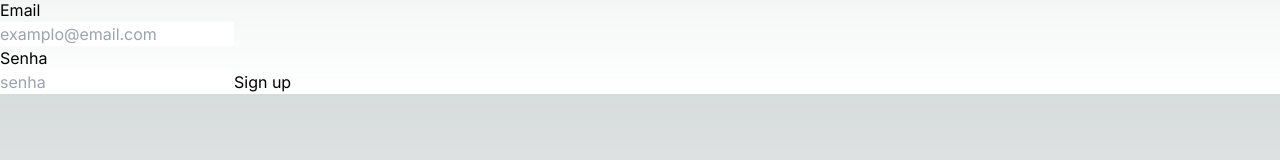
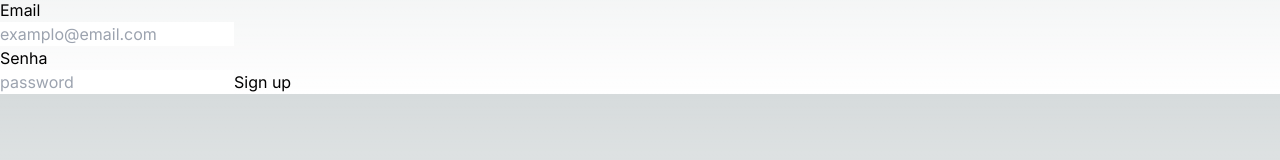
Before and after one commit to diogojorgebasso/next13test, a Next.js app: page /signup in a window 1280 px wide. Shown: the part 266-426 px from the top of the page. Built offline with nearby package versions, Linux system fonts and the light colour scheme; no server answers.

Commit message:
The code is in English
Signed-off-by: Diogo Jorge Basso <00a9d4c1-b21e-4e56-a261-9a64648e99c1@anonaddy.me>

```diff
--- a/src/app/signup/page.tsx
+++ b/src/app/signup/page.tsx
@@ -59,7 +59,7 @@ function Page() {
               type="password"
               name="password"
               id="password"
-              placeholder="senha"
+              placeholder="password"
             />
           </label>
           <button type="submit">Sign up</button>
```
